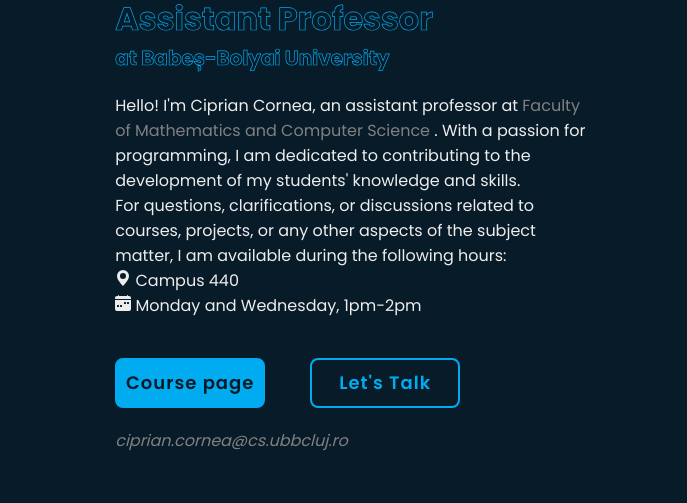
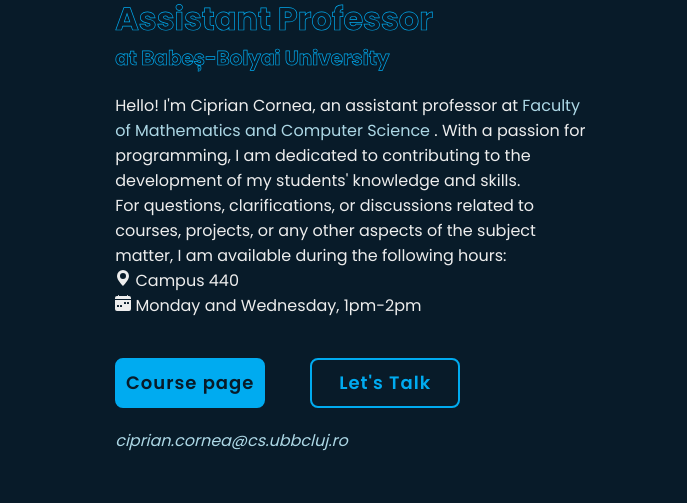
Before and after one commit to cipriancornea/awd_assignment3, a website: page index.html in a window 1280 px wide. Shown: the part 189-692 px from the top of the page, 0-687 px from the left. Drawn offline with nearby package versions, Linux system fonts and the light colour scheme.

Commit message:
Change text v2

```diff
--- a/css/about.css
+++ b/css/about.css
@@ -67,7 +67,7 @@ span {
 }
 
 .fmi a {
-  color: var(--link-color);
+  color: lightblue;
 }
 
 .fmi a:hover {
--- a/css/home.css
+++ b/css/home.css
@@ -100,13 +100,13 @@
 }
 
 .contact p {
-  color: var(--link-color);
+  color: lightblue;
   font-style: italic;
 }
 
 
 .fmi a {
-  color: var(--link-color);
+  color:lightblue;
 }
 
 .fmi a:hover {
```
Also changed, not shown: contact.html (+1 -0 lines).
